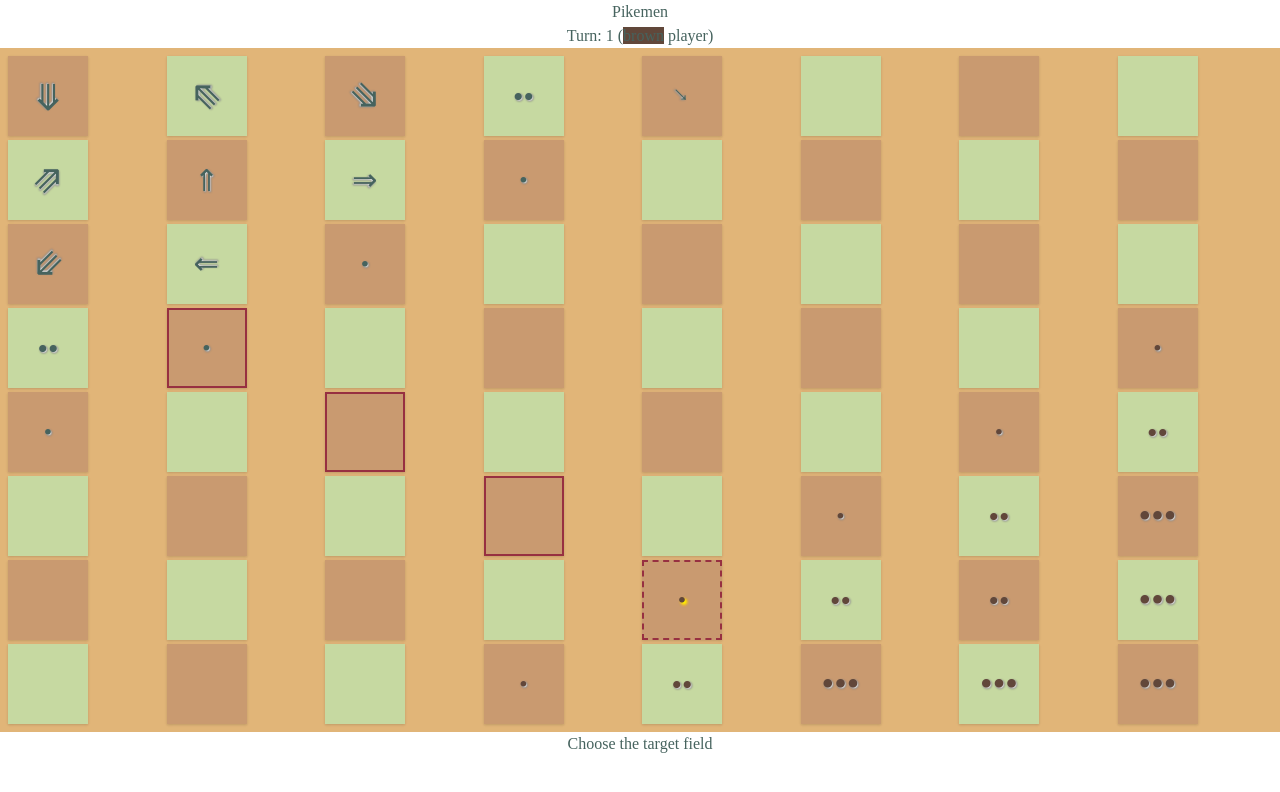
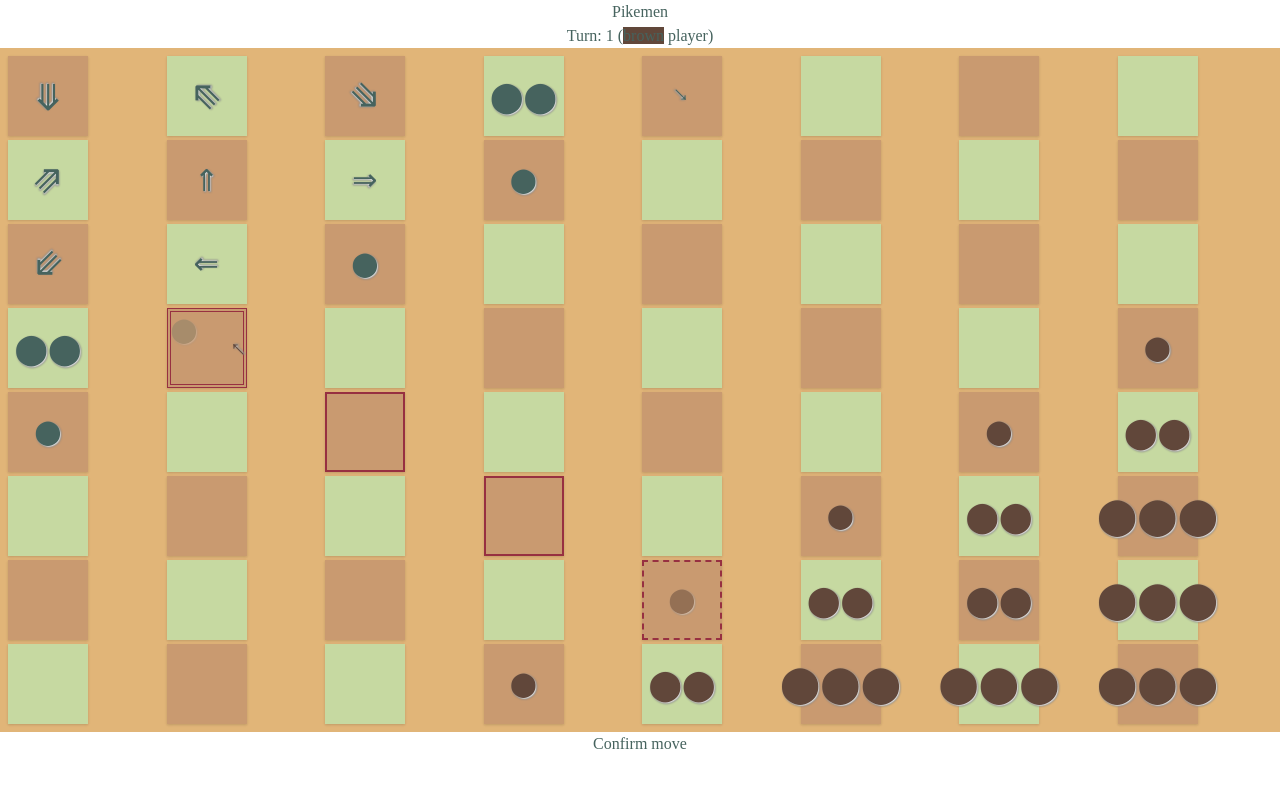
Before and after one commit to justrag/react-tailwind, a React (Create React App) app: page / in a window 1280 px wide. Shown: the top 792 px of the page. Built offline with nearby package versions, Linux system fonts and the light colour scheme; a web font is replaced by a local one.

Commit message:
Pyramids steps styling

```diff
--- a/src/Board.js
+++ b/src/Board.js
@@ -4,7 +4,7 @@ import Field from './Field';
 const Board = ({ board }) =>
   <div className="p-2 bg-an-maize grid grid-cols-8 grid-rows-8 row-gap-1 col-gap-1">
     {board.map(
-      ({ row, column, isTargettable, isOnPath }) => <Field row={row} column={column} isTargettable={isTargettable} isOnPath={isOnPath} />
+      ({ row, column, isTargettable, isOnPath }) => <Field key={`${row}-${column}`} row={row} column={column} isTargettable={isTargettable} isOnPath={isOnPath} />
     )}
   </div >;
 
--- a/src/Field.js
+++ b/src/Field.js
@@ -7,7 +7,7 @@ import {
   CHOOSING_ORIENTATION,
   AWAITING_CONFIRMATION,
 } from './constants';
-import { step, source, target, player, pyramids } from './state';
+import { step, source, target, orientation, player, pyramids } from './state';
 import Pyramid from './Pyramid';
 
 const Orientation = ({ children }) => <div className="flex items-center justify-center cursor-pointer hover:text-an-orange">{children}</div>
@@ -77,8 +77,16 @@ const Field = ({ row, column, isTargettable, isOnPath }) => {
   const { color, size, direction } = pyramids[fieldId] ?? {};
   const isSourceable = player === color;
 
+  let capturingPyramid = null;
+  if (isTarget) {
+    const sourceFieldId = `${source.row}-${source.column}`;
+    const { size: sourceSize, color: sourceColor } = pyramids[sourceFieldId] ?? {};
+    capturingPyramid = <Pyramid isCapturing={true} isSourceable={false} isSource={false} isTargettable={false} isTarget={false} color={sourceColor} size={sourceSize} direction={orientation} />
+  }
+
   return <div id={`field-${fieldId}`} key={fieldId} className={classes}>
-    {pyramids[fieldId] && <Pyramid isSourceable={isSourceable} isSource={isSource} isTargettable={isTargettable} color={color} size={size} direction={direction} />}
+    {pyramids[fieldId] && <Pyramid isCapturing={false} isSourceable={isSourceable} isSource={isSource} isTargettable={isTargettable} isTarget={isTarget} color={color} size={size} direction={direction} />}
+    {capturingPyramid}
   </div>;
 }
 
--- a/src/Pyramid.js
+++ b/src/Pyramid.js
@@ -1,6 +1,6 @@
 import React from 'react';
-import './pyramid.css';
-import { arrows, bullet } from './constants';
+import { arrows, bullet, CHOOSING_SOURCE, CHOOSING_TARGET, CHOOSING_ORIENTATION, AWAITING_CONFIRMATION } from './constants';
+import { step, source, target } from './state';
 
 const twRotation = {
   NONE: 'rotate-0',
@@ -16,16 +16,53 @@ const twRotation = {
 
 const twSize = { 1: 'text-2xl', 2: 'text-3xl', 3: 'text-4xl' };
 
-const Pyramid = ({ isSourceable, isSource, isTargettable, color, size, direction }) =>
-  <div
-    className={`
-     bold text-an-dark-${color} ${twSize[size]} text-center
-     transform ${twRotation[direction]}
-     ${isSourceable ? `hover:text-an-middle-${color}` : ''}
-     ${isSourceable ? `cursor-pointer` : 'cursor-not-allowed'}
-     ${isTargettable ? 'cursor-crosshair' : ''}
-     ${isSource ? `text-shadow-yelloworange` : 'text-shadow-blackwhite'}
-     `}>
+const Pyramid = ({ isCapturing, isSourceable, isSource, isTargettable, isTarget, color, size, direction }) => {
+  let classes = `bold text-an-dark-${color} ${twSize[size]} text-center text-shadow-blackwhite transform ${twRotation[direction]} `
+
+  if (step === CHOOSING_SOURCE) {
+    if (isSourceable) {
+      classes = classes + `hover:text-an-middle-${color} cursor-pointer`;
+    } else {
+      classes = classes + `cursor-not-allowed`;
+    }
+  }
+
+  if (step === CHOOSING_TARGET) {
+    if (isSource) {
+      classes = classes + `text-shadow-yelloworange`;
+    } else if (isTargettable) {
+      classes = classes + 'cursor-crosshair';
+    } else {
+      // Nothing special
+    }
+  }
+
+  if (step === CHOOSING_ORIENTATION) {
+    if (isSource) {
+      classes = classes + `opacity-50`;
+    } else if (isTarget) {
+      classes = classes + 'self-start mr-auto opacity-25';
+    } else {
+      // Nothing special
+    }
+  }
+
+  if (step === AWAITING_CONFIRMATION) {
+    if (isSource) {
+      classes = classes + `opacity-50`;
+    } else if (isTarget) {
+      classes = classes + 'self-start mr-auto opacity-25';
+    } else if (isCapturing) {
+      classes = classes + 'z-10';
+    } else {
+      // Nothing special
+    }
+  }
+
+
+  return <div
+    className={classes}>
     {direction === 'NONE' ? bullet.repeat(size) : arrows[size]}
-  </div>;
+  </div>
+};
 export default Pyramid;
--- a/src/constants.js
+++ b/src/constants.js
@@ -26,4 +26,4 @@ export const singleArrow = "\u2191";
 export const doubleArrow = "\u21d1";
 export const tripleArrow = "\u290a";
 export const arrows = { 1: singleArrow, 2: doubleArrow, 3: tripleArrow };
-export const bullet = "\u2022";
+export const bullet = "\u2b24";
--- a/src/pyramid.css
+++ /dev/null
@@ -1,4 +0,0 @@
-.pyramid {
-  /*  text-shadow: 1px 1px 2px white;
-  text-shadow: 1px 1px 2px black;*/
-}
--- a/src/state.js
+++ b/src/state.js
@@ -24,23 +24,25 @@ export const board = range(1, 8).reduce((result, row) => [...result, ...range(1,
 // export const source = undefined;
 // export const target = undefined;
 
-export const step = CHOOSING_TARGET;
-export const source = { row: 7, column: 5 };
-export const target = undefined;
-board[43].isTargettable = true;
-board[34].isTargettable = true;
-board[25].isTargettable = true;
+// export const step = CHOOSING_TARGET;
+// export const source = { row: 7, column: 5 };
+// export const target = undefined;
+// board[43].isTargettable = true;
+// board[34].isTargettable = true;
+// board[25].isTargettable = true;
 
 // export const step = CHOOSING_ORIENTATION
 // export const source = { row: 7, column: 5 };
-// export const target = { row: 5, column: 3 };
+// export const target = { row: 4, column: 2 };
 // board[43].isOnPath = true;
+// board[34].isOnPath = true;
 
-// export const step = AWAITING_CONFIRMATION;
-// export const source = { row: 7, column: 5 };
-// export const target = { row: 5, column: 3 };
-// export const orientation = SW;
-// board[43].isOnPath = true;
+export const step = AWAITING_CONFIRMATION;
+export const source = { row: 7, column: 5 };
+export const target = { row: 4, column: 2 };
+export const orientation = SW;
+board[43].isOnPath = true;
+board[34].isOnPath = true;
 
 export const turn = 1;
 
```
